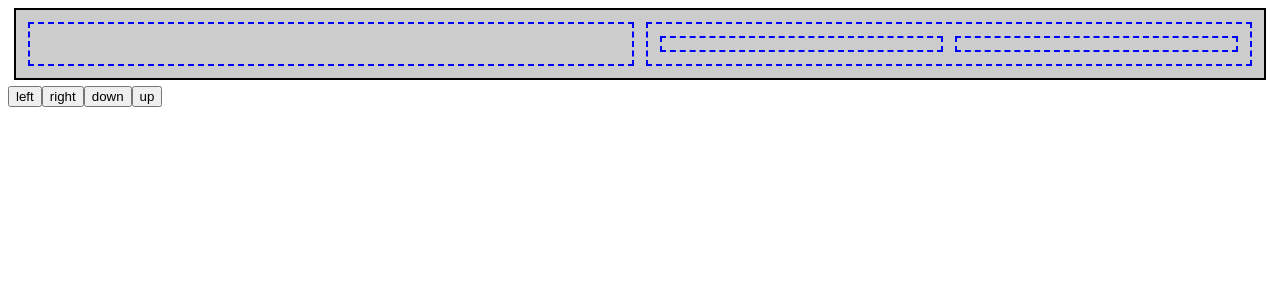
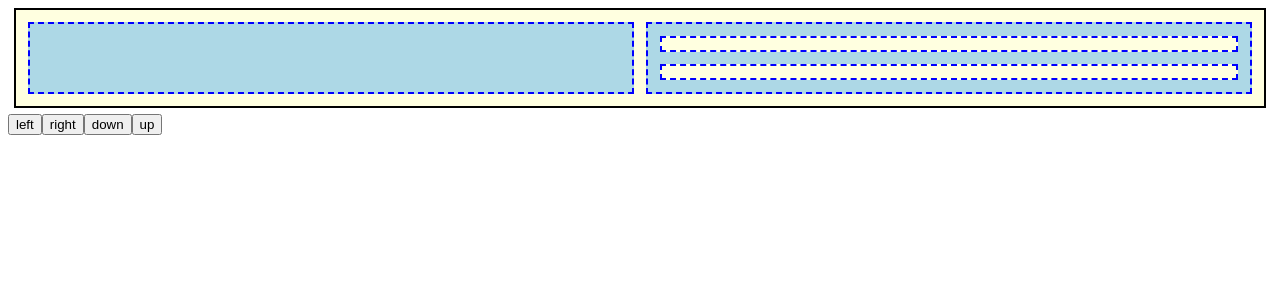
Before and after one commit to GeraldHost/react-tv-navigation, a React (Create React App) app: page / in a window 1280 px wide. Shown: the top 300 px of the page. Built offline with nearby package versions, Linux system fonts and the light colour scheme.

Commit message:
feat: convert selector to connect

```diff
--- a/src/Focusable.js
+++ b/src/Focusable.js
@@ -1,5 +1,5 @@
 import React, { useMemo } from "react";
-import { useDispatch, useSelector } from "react-redux";
+import { connect, useDispatch } from "react-redux";
 
 import { addFocusable } from "./focusStore";
 
@@ -10,23 +10,25 @@ const useWillMount = (fn) => {
   useMemo(() => fn(), []);
 };
 
-export const Focusable = ({ children, name, type = "row" }) => {
+export const Focusable = connect((state, props) => ({
+  ...props,
+  isActive: state.activeNode === props.name,
+}))(({ isActive, children, name, type = "row" }) => {
   const { parent } = useFocus();
   const dispatch = useDispatch();
-  const activeNode = useSelector((state) => state.activeNode);
 
   useWillMount(() => {
     dispatch(addFocusable({ parent, name, type }));
   });
 
-  const isActive = activeNode === name;
-
   return (
     <FocusContext.Provider value={{ parent: name }}>
-      <div className={`focusable ${isActive && "active"}`}>{children}</div>
+      <div className={`focusable ${isActive && "active"} ${type}`}>
+        {children}
+      </div>
     </FocusContext.Provider>
   );
-};
+});
 
 export const RootProvider = ({ children }) => (
   <FocusContext.Provider value={{ parent: null }}>
```
